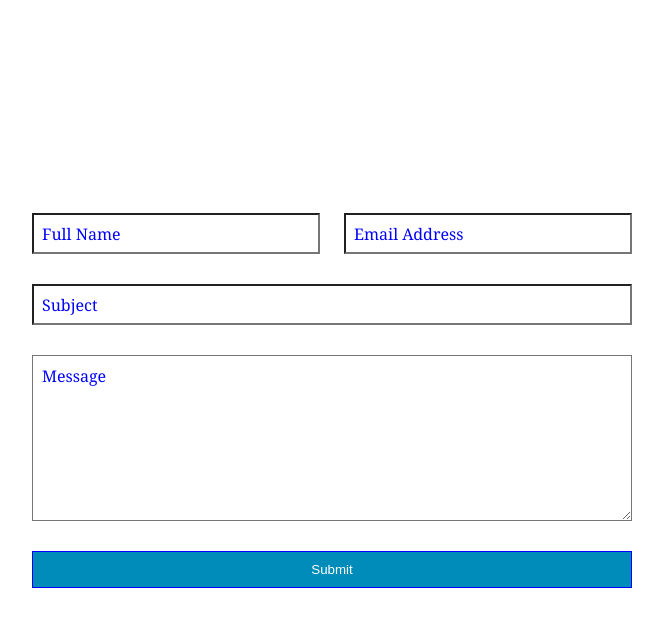
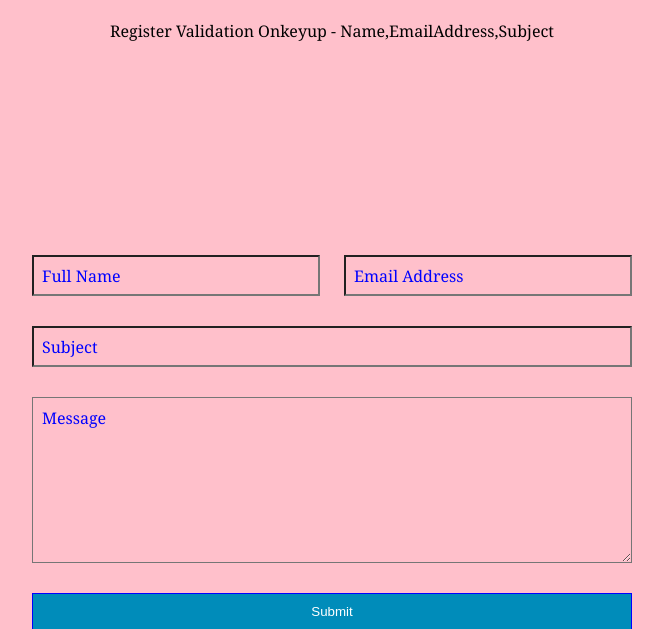
Before and after one commit to sureshmukila/Register, a PHP site: page / in a window 1280 px wide. Shown: the top 629 px of the page, without its empty margins (308-971 px from the left). Before the commit the page ends 588 px from the top, so only its background shows below. Run offline with PHP 8.4, Linux system fonts and the light colour scheme.

Commit message:
index.php

```diff
--- a/index.php
+++ b/index.php
@@ -1,4 +1,3 @@
-
 <?php
 $servername = "localhost";
 $username = "root";
@@ -9,14 +8,12 @@ $password, $db);
 if (!$conn) {
 die("Connection failed: " . mysqli_connect_error());
 }
-
 if ($_SERVER["REQUEST_METHOD"] == "POST") {
 $name = $_POST['name'];
 $email = $_POST['email'];
 $subject = $_POST['subject'];
 $message = $_POST['message'];
 $sql = "INSERT INTO detail (fname, emailid, subject, message) VALUES('$name', '$email', '$subject', '$message')";
-
 if ($conn->query($sql) == true)
 {
  echo '<script language="javascript">';
@@ -30,26 +27,23 @@ else
  .$conn->error;
 }
 $conn->close();
-
 }
 ?>
 <html>
 <head>
-
-<meta name="viewport" content="width=device-width, initial-scale=1.0">
+<script src="https://cdn.jsdelivr.net/npm/popper.js@1.16.1/dist/umd/popper.min.js"></script>
+<script src="https://stackpath.bootstrapcdn.com/bootstrap/4.5.2/js/bootstrap.min.js"></script>
 <link rel="stylesheet" href="style.css"/>
 <script language="JavaScript" type="text/javascript" src="badwords.js"></script>
 <script language="javascript" type="text/javascript">
 function Message()
 {
-
 var textbox_val=document.form.message.value;
 if(textbox_val=="")
 {
 alert("Please enter a message");
 return false;
 }
-
 bwords=badwords(textbox_val);
 if(bwords>0)
 {
@@ -66,8 +60,16 @@ font-family:'Georgia', Times New Roman, Times, serif;
 }
 .button3 {background-color: #008CBA;}
 </style>
+<style>
+.regr{
+	display: flex;
+	justify-content: center;
+	margin-top: 20px;
+}
+</style>
 </head>
-<body>
+<body bgcolor="pink">
+<div class="regr">Register Validation Onkeyup - Name,EmailAddress,Subject </div>
 <div class="hero">
 <form action="<?php echo htmlspecialchars($_SERVER["PHP_SELF"]); ?>" method="post" onsubmit="return Message();" name="form">
 <div class="row">
@@ -80,7 +82,6 @@ font-family:'Georgia', Times New Roman, Times, serif;
 <label for="name">Email Address</label>
 </div>
 </div>
-
 <div class="input-group">
 <input type="text" name="subject" onkeyup="this.value=this.value.replace(/[^A-z 0-9]/g,'');" required>
 <label for="name">Subject</label>
@@ -91,8 +92,6 @@ font-family:'Georgia', Times New Roman, Times, serif;
 </div>
 <button class="button3" type="submit">Submit</button>
 </form>
-
 </div>
 </body>
-
 </html>
```
